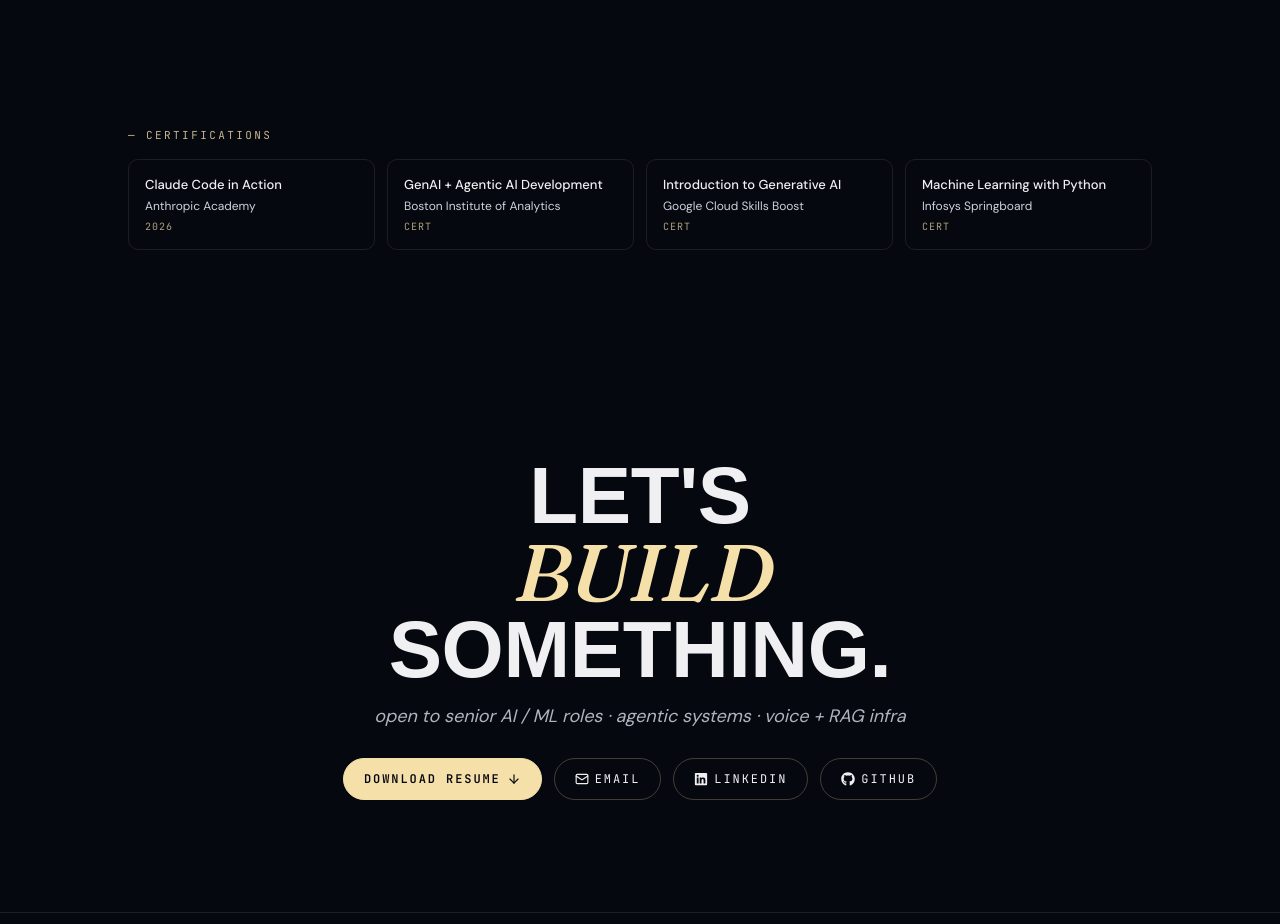
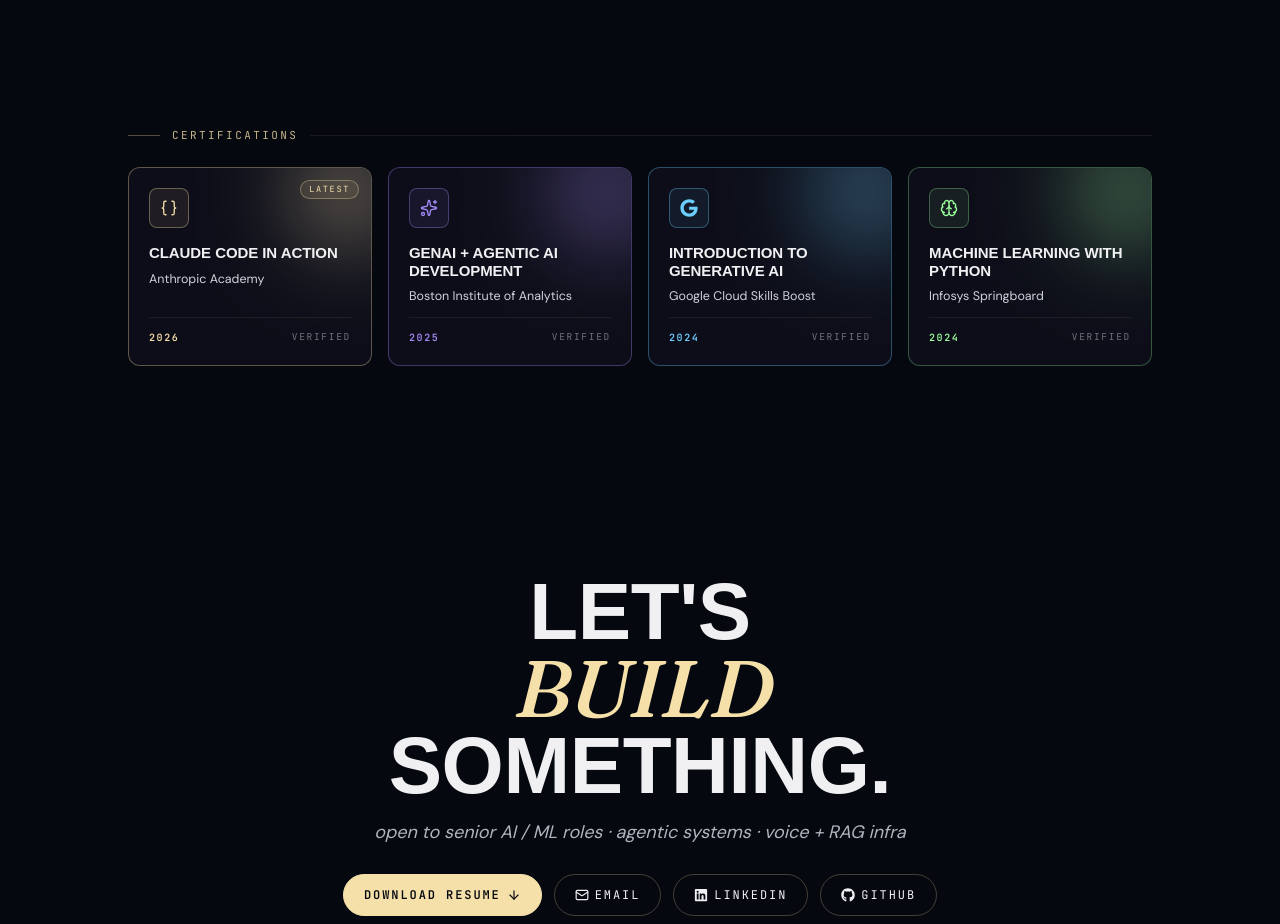
Before and after one commit to uday21308/Uday-Portfolio, a Next.js app: page / in a window 1280 px wide. Shown: the part 4640-5564 px from the top of the page. Built offline with nearby package versions, Linux system fonts and the light colour scheme; a web font is replaced by a local one.

Commit message:
feat(certs): redesign Certifications with per-cert icons (claude/sparkles/google/brain) + per-cert accent color (cream/violet/cyan/lime) + corner glow + featured ribbon + hover lift

```diff
--- a/components/sections/Credentials.tsx
+++ b/components/sections/Credentials.tsx
@@ -1,29 +1,137 @@
-import { credentials } from "@/content/credentials";
+import { Braces, Sparkles, Brain } from "lucide-react";
+import { FaGoogle } from "react-icons/fa";
+import type { ComponentType } from "react";
+import { credentials, type CredentialIcon, type CredentialAccent } from "@/content/credentials";
 import { Reveal } from "@/components/ui/Reveal";
+
+const ICONS: Record<CredentialIcon, ComponentType<{ size?: number; strokeWidth?: number }>> = {
+  claude: Braces,
+  sparkles: Sparkles,
+  google: FaGoogle,
+  brain: Brain,
+};
+
+const ACCENT: Record<CredentialAccent, { color: string; bg: string; border: string; shadow: string }> = {
+  cream: {
+    color: "#f5e0aa",
+    bg: "rgba(245,224,170,0.08)",
+    border: "rgba(245,224,170,0.35)",
+    shadow: "rgba(245,224,170,0.25)",
+  },
+  violet: {
+    color: "#a78bfa",
+    bg: "rgba(167,139,250,0.08)",
+    border: "rgba(167,139,250,0.35)",
+    shadow: "rgba(167,139,250,0.25)",
+  },
+  cyan: {
+    color: "#6ccfff",
+    bg: "rgba(108,207,255,0.08)",
+    border: "rgba(108,207,255,0.35)",
+    shadow: "rgba(108,207,255,0.25)",
+  },
+  lime: {
+    color: "#9aff9a",
+    bg: "rgba(154,255,154,0.08)",
+    border: "rgba(154,255,154,0.30)",
+    shadow: "rgba(154,255,154,0.22)",
+  },
+};
 
 export function Credentials() {
   return (
     <section id="certifications" className="px-6 md:px-10 py-20 md:py-24">
-      <p className="font-[family-name:var(--font-mono)] text-[11px] tracking-[0.22em] uppercase text-[var(--color-accent)] opacity-80 mb-4 max-w-5xl mx-auto">
-        — Certifications
+      <div className="max-w-5xl mx-auto">
+        <p className="font-[family-name:var(--font-mono)] text-[11px] tracking-[0.22em] uppercase text-[var(--color-accent)] opacity-80 mb-6 flex items-center gap-3">
+          <span className="block w-8 h-px bg-[var(--color-accent)]/40" />
+          Certifications
+          <span className="block flex-1 h-px bg-[var(--color-accent)]/10" />
         </p>
-      <div className="grid grid-cols-1 sm:grid-cols-2 lg:grid-cols-4 gap-3 max-w-5xl mx-auto">
-        {credentials.map((c, i) => (
-          <Reveal key={c.title} delay={i * 0.06}>
+
+        <div className="grid grid-cols-1 sm:grid-cols-2 lg:grid-cols-4 gap-4 auto-rows-fr">
+          {credentials.map((c, i) => {
+            const Icon = ICONS[c.icon];
+            const a = ACCENT[c.accent];
+            return (
+              <Reveal key={c.title} delay={i * 0.08} className="h-full">
+                <article
+                  className="group relative h-full flex flex-col p-5 rounded-xl border bg-[var(--color-bg-elevated)] overflow-hidden transition-all duration-300 hover:-translate-y-1"
+                  style={{
+                    borderColor: a.border,
+                    boxShadow: `0 0 0 0 ${a.shadow}`,
+                  }}
+                  onMouseEnter={undefined}
+                >
+                  {/* corner glow */}
                   <div
-              className="p-4 border border-[var(--color-accent)]/10 rounded-[10px] font-[family-name:var(--font-sans)] text-xs text-[var(--color-fg-muted)]"
+                    aria-hidden
+                    className="pointer-events-none absolute -top-10 -right-10 w-32 h-32 rounded-full blur-2xl opacity-50 group-hover:opacity-90 transition-opacity duration-500"
+                    style={{ background: `radial-gradient(circle, ${a.bg} 0%, transparent 70%)`, backgroundColor: a.color, mixBlendMode: "screen", filter: "blur(40px)", opacity: 0.3 }}
+                  />
+
+                  {/* featured ribbon */}
+                  {c.featured && (
+                    <span
+                      className="absolute top-3 right-3 font-[family-name:var(--font-mono)] text-[8.5px] tracking-[0.2em] uppercase px-2 py-0.5 rounded-full"
+                      style={{
+                        background: a.bg,
+                        color: a.color,
+                        border: `1px solid ${a.border}`,
+                      }}
                     >
-              <strong className="block text-[var(--color-fg)] font-medium text-[13px] mb-1">
+                      latest
+                    </span>
+                  )}
+
+                  {/* icon */}
+                  <div
+                    className="relative flex items-center justify-center w-10 h-10 rounded-lg mb-4"
+                    style={{
+                      background: a.bg,
+                      color: a.color,
+                      border: `1px solid ${a.border}`,
+                    }}
+                  >
+                    <Icon size={18} strokeWidth={1.75} />
+                  </div>
+
+                  {/* title */}
+                  <h4 className="relative font-[family-name:var(--font-display-alt)] font-extrabold text-[15px] leading-[1.15] uppercase tracking-[-0.005em] text-[var(--color-fg)] mb-2">
                     {c.title}
-              </strong>
+                  </h4>
+
+                  {/* source */}
+                  <p className="relative font-[family-name:var(--font-sans)] text-[12.5px] text-[var(--color-fg-muted)] leading-[1.45] flex-1">
                     {c.source}
-              <span className="block font-[family-name:var(--font-mono)] text-[10px] text-[var(--color-accent)] opacity-70 tracking-[0.1em] uppercase mt-1.5">
+                  </p>
+
+                  {/* footer year */}
+                  <div className="relative mt-3 pt-3 border-t border-[var(--color-accent)]/8 flex items-center justify-between">
+                    <span
+                      className="font-[family-name:var(--font-mono)] text-[10px] tracking-[0.16em] uppercase font-semibold"
+                      style={{ color: a.color }}
+                    >
                       {c.meta}
                     </span>
+                    <span className="font-[family-name:var(--font-mono)] text-[9.5px] tracking-[0.18em] uppercase text-[var(--color-fg-muted)]/50">
+                      verified
+                    </span>
                   </div>
+                </article>
               </Reveal>
-        ))}
+            );
+          })}
         </div>
+      </div>
+
+      <style>{`
+        #certifications article {
+          transition: transform 0.3s ease, box-shadow 0.3s ease, border-color 0.3s ease;
+        }
+        #certifications article:hover {
+          box-shadow: 0 12px 32px -8px rgba(0,0,0,.4), 0 0 24px -4px var(--accent-glow, rgba(245,224,170,0.25));
+        }
+      `}</style>
     </section>
   );
 }
--- a/content/credentials.ts
+++ b/content/credentials.ts
@@ -1,7 +1,13 @@
+export type CredentialAccent = "cream" | "violet" | "cyan" | "lime";
+export type CredentialIcon = "claude" | "sparkles" | "google" | "brain";
+
 export type Credential = {
   title: string;
   source: string;
   meta: string;
+  icon: CredentialIcon;
+  accent: CredentialAccent;
+  featured?: boolean;
 };
 
 export const credentials: Credential[] = [
@@ -9,20 +15,29 @@
     title: "Claude Code in Action",
     source: "Anthropic Academy",
     meta: "2026",
+    icon: "claude",
+    accent: "cream",
+    featured: true,
   },
   {
     title: "GenAI + Agentic AI Development",
     source: "Boston Institute of Analytics",
-    meta: "cert",
+    meta: "2025",
+    icon: "sparkles",
+    accent: "violet",
   },
   {
     title: "Introduction to Generative AI",
     source: "Google Cloud Skills Boost",
-    meta: "cert",
+    meta: "2024",
+    icon: "google",
+    accent: "cyan",
   },
   {
     title: "Machine Learning with Python",
     source: "Infosys Springboard",
-    meta: "cert",
+    meta: "2024",
+    icon: "brain",
+    accent: "lime",
   },
 ];
```
Lines whose indentation alone changed are shown as unchanged.
